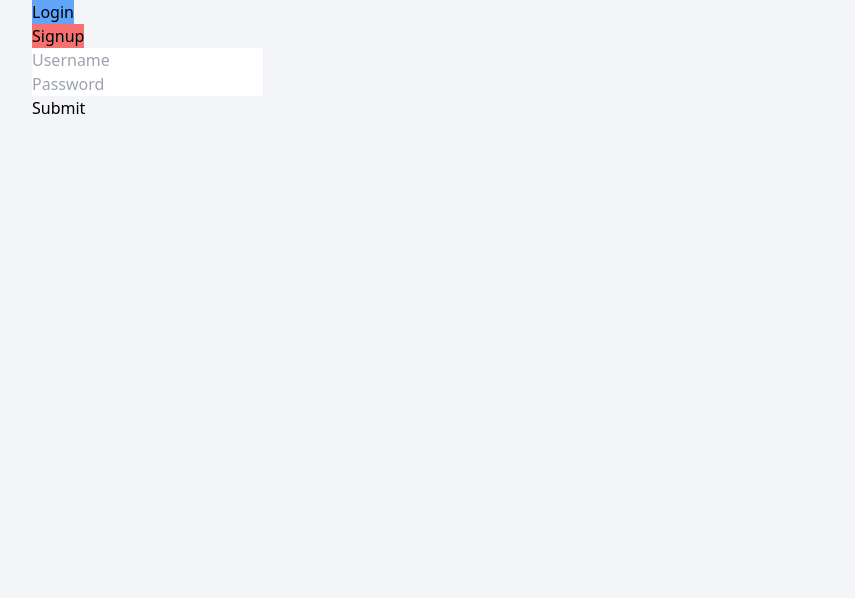
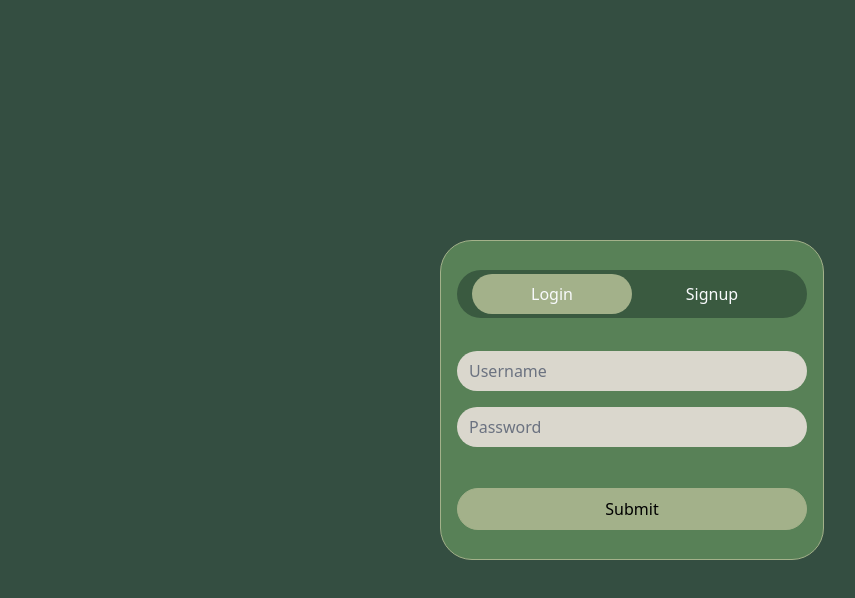
Before and after one commit to Xitija/outlook-dashboard, a React (Create React App) app: page /login in a window 1280 px wide. Shown: the top 598 px of the page, without its empty margins (8-863 px from the left). Built offline with nearby package versions, Linux system fonts and the light colour scheme; no server answers.

Commit message:
style: added styling for login form

```diff
--- a/src/App.js
+++ b/src/App.js
@@ -14,7 +14,7 @@ function App() {
   });
 
   return (
-    <div className="mx-10 mb-5">
+    <div className={location.pathname === "/login" ? "" : "mx-10 mb-5"}>
       <div className="flex max-w-full justify-between items-center">
         {location.pathname === "/" && (
           <>
--- a/src/context/AuthContext.js
+++ b/src/context/AuthContext.js
@@ -81,6 +81,7 @@ export const AuthProvider = ({ children }) => {
     logout,
     userAuth,
     message,
+    setMessage,
   };
 
   return <Auth.Provider value={value}>{children}</Auth.Provider>;
--- a/src/pages/Login.jsx
+++ b/src/pages/Login.jsx
@@ -7,7 +7,7 @@ export const Login = () => {
     password: "",
   });
   const [action, setAction] = useState("login");
-  const { login, signup, message } = useAuth();
+  const { login, signup, message, setMessage } = useAuth();
 
   const handleSubmit = (e) => {
     e.preventDefault();
@@ -19,16 +19,33 @@ export const Login = () => {
   };
 
   return (
-    <form onSubmit={(e) => handleSubmit(e)}>
-      <div>
+    <div
+      className="flex h-screen justify-center items-center"
+      style={{ backgroundColor: "#344E41" }}
+    >
+      <form
+        className="flex flex-col border h-80 w-96 justify-center items-center justify-around p-4"
+        style={{
+          backgroundColor: "#588157",
+          borderColor: "#A3B18A",
+          borderRadius: "2rem",
+        }}
+        onSubmit={(e) => handleSubmit(e)}
+      >
+        <div
+          className="flex justify-center items-center h-6 w-full	p-6 rounded-full text-slate-50"
+          style={{ backgroundColor: "#3A5A40" }}
+        >
           <div>
             <button
               onClick={(e) => {
                 e.preventDefault();
                 setAction("login");
+                setMessage({});
               }}
               value={"login"}
-            className={action === "login" ? "bg-blue-400" : "bg-red-400"}
+              className="rounded-full p-2 w-40"
+              style={action === "login" ? { backgroundColor: "#A3B18A" } : {}}
             >
               Login
             </button>
@@ -38,41 +55,64 @@ export const Login = () => {
               onClick={(e) => {
                 e.preventDefault();
                 setAction("signup");
+                setMessage({});
               }}
               value={"signup"}
-            className={action === "signup" ? "bg-blue-400" : "bg-red-400"}
+              className="rounded-full p-2 w-40"
+              style={action === "signup" ? { backgroundColor: "#A3B18A" } : {}}
             >
               Signup
             </button>
           </div>
         </div>
-      <div>
+        <div className="flex flex-col justify-center items-center w-full">
+          <div className="mt-2 w-full">
             <input
               type="text"
               name="username"
               placeholder="Username"
               id="name"
+              style={{ backgroundColor: "#DAD7CD" }}
+              className="placeholder:text-gray-500 py-2 px-3 rounded-full w-full"
               onChange={(e) =>
-            setUserCredentials({ ...userCredentials, username: e.target.value })
+                setUserCredentials({
+                  ...userCredentials,
+                  username: e.target.value,
+                })
               }
             />
           </div>
-      <div>
+          <div className="m-4 w-full">
             <input
               type="password"
               name="password"
               placeholder="Password"
               id="password"
+              style={{ backgroundColor: "#DAD7CD" }}
+              className="placeholder:text-gray-500 py-2 px-3 rounded-full w-full"
               onChange={(e) =>
-            setUserCredentials({ ...userCredentials, password: e.target.value })
+                setUserCredentials({
+                  ...userCredentials,
+                  password: e.target.value,
+                })
               }
             />
           </div>
-      <div>
-        <button type="submit">Submit</button>
         </div>
-      {message?.error && <p>{message.error}</p>}
-      {message?.message && <p>{message.message}</p>}
+        <div className="w-full">
+          <button
+            className="border border-sky-500 rounded-full p-2 w-full"
+            style={{ backgroundColor: "#A3B18A", borderColor: "#A3B18A" }}
+            type="submit"
+          >
+            Submit
+          </button>
+        </div>
+        {message?.error && <p className="text-slate-50 p-4">{message.error}</p>}
+        {message?.message && (
+          <p className="text-slate-50 p-4">{message.message}</p>
+        )}
       </form>
+    </div>
   );
 };
```
Lines whose indentation alone changed are shown as unchanged.
